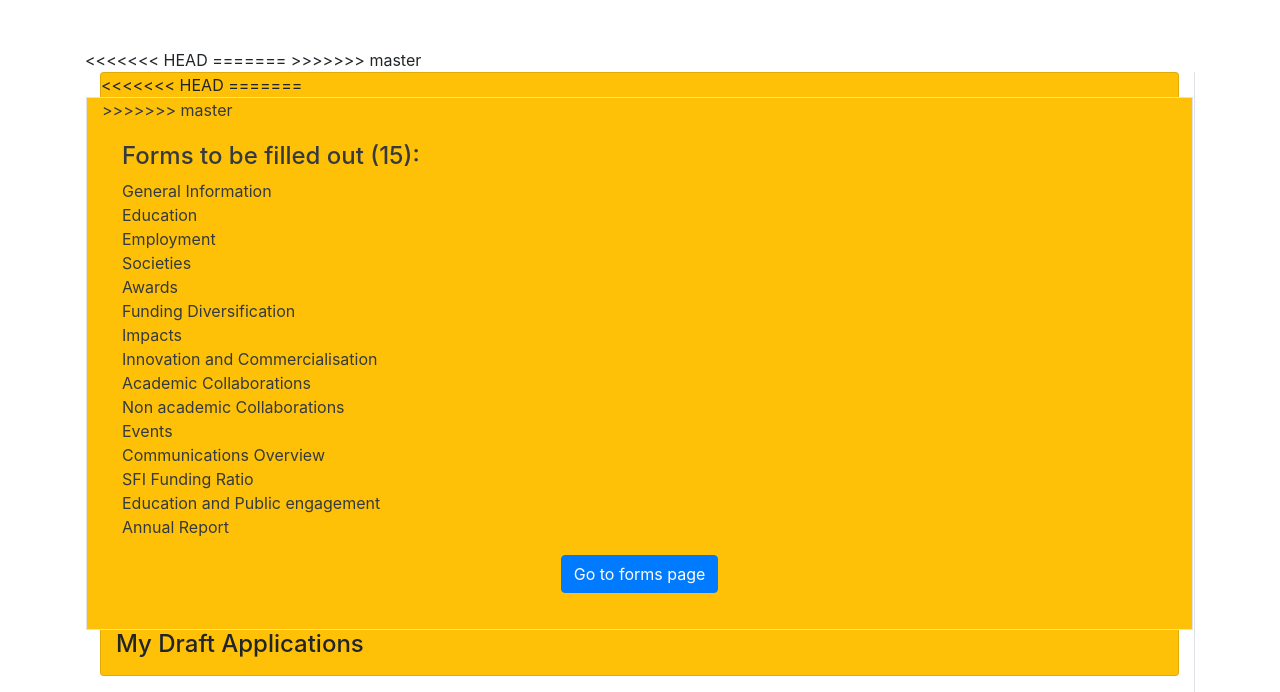
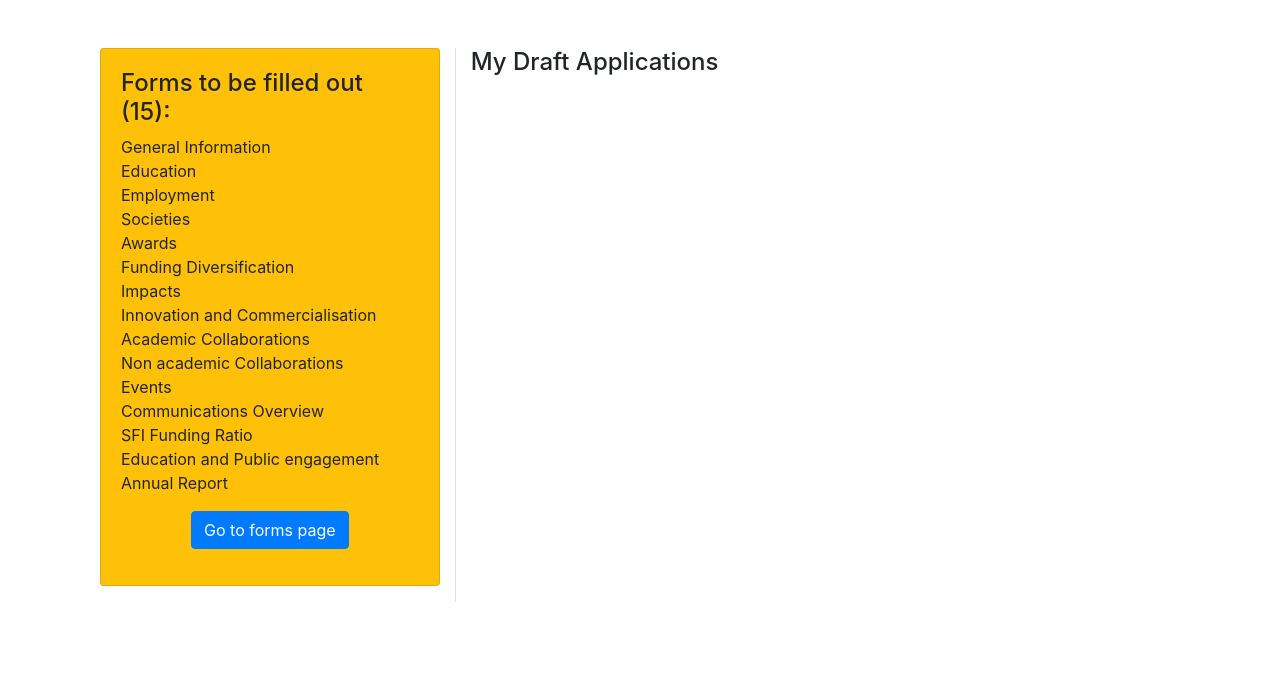
Before and after one commit to stolucc/cschia, a Flask app: page / in a window 1280 px wide. Shown: the part 213-905 px from the top of the page. After the commit the page ends 815 px from the top, so only its background shows below. Run offline with Flask 2, Linux system fonts and the light colour scheme; the visitor is signed in with stand-in values (Sample User, id 1); data comes from the database, SQL or seed files in the repository; data that the repository does not hold is empty; parts of the project's set-up code (start-up, migrations or seed data) failed here and were passed over; some libraries are stand-ins or nearby versions.

Commit message:
FOC- missed merge conflicts in index.html with previous merge commit

```diff
--- a/app/templates/index.html
+++ b/app/templates/index.html
@@ -5,27 +5,14 @@
         <h1 class="mb-5">Welcome, SFI-administrator!</h1>
         {% else %}
         <h1 class="mb-5">Hello, {{ current_user.username }} ({{ current_user.orcid }})!</h1>
-<<<<<<< HEAD
-
-=======
         {% endif %}
 
->>>>>>> master
         <div class="container">
             <div class="row">
                 <div class="col border-right">
 
                     {% if current_user.is_admin == false and current_user.is_reviewer == false%}
                     <div class="card mb-3 bg-warning">
-<<<<<<< HEAD
-=======
-
-
-        <div calss="container"
-                <div class="row">
-                <div class="col border bg-warning text-dark"
-                <div class="card mb-3">
->>>>>>> master
                         <div class="card-body">
                                 <h4>Forms to be filled out ({{ form|length }}):</h4>
                                 <ul class="list-unstyled">
```
